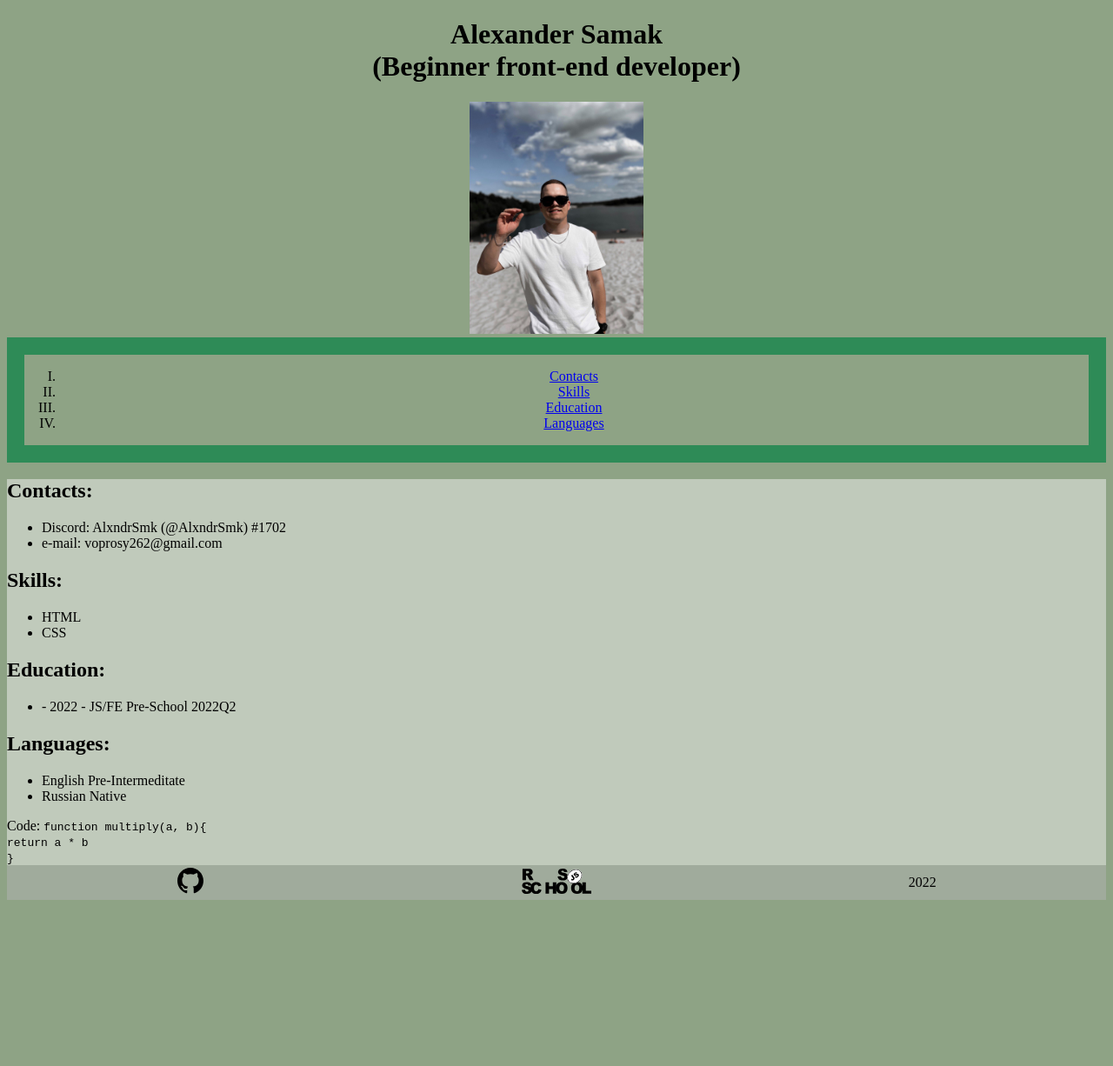
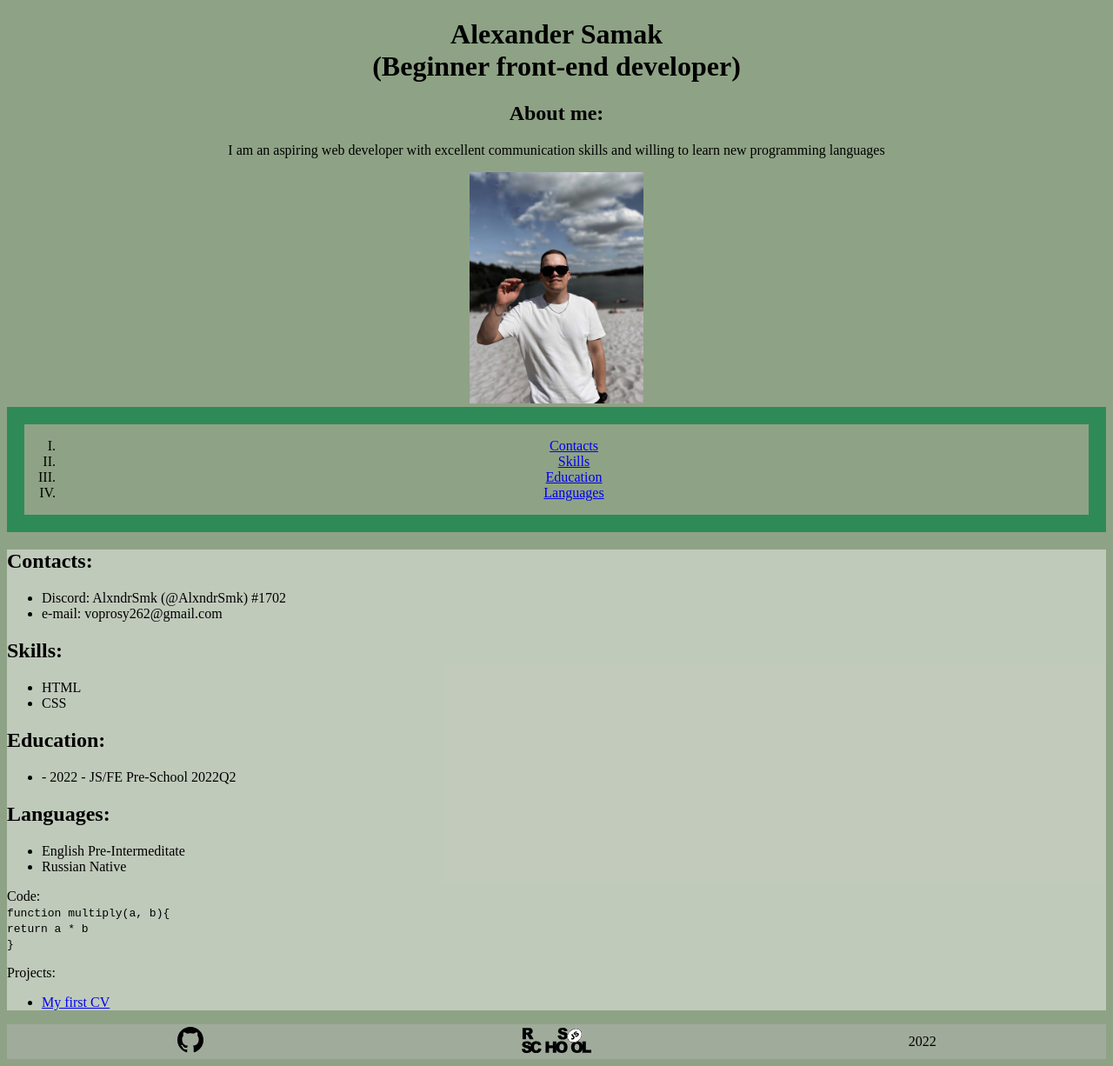
Before and after one commit to AlxndrSmk/rsschool-cv, a plain HTML site: page index.html in a window 1280 px wide. Shown: the whole page at 87% size. Before the commit the page ends 1043 px from the top, so only its background shows below. Drawn offline with Linux system fonts and the light colour scheme.

Commit message:
feat: add about me

```diff
--- a/index.html
+++ b/index.html
@@ -12,6 +12,9 @@
 <body>
     <header class="header">
         <h1>Alexander Samak <br> (Beginner front-end developer)</h1>
+        <h2>About me:</h2>
+        <p>I am an aspiring web developer with excellent communication skills and willing to learn new programming
+            languages</p>
         <img src="./assets/svg/photo.jpg" alt="my_photo" width="200">
     </header>
     <aside>
@@ -53,13 +56,18 @@
             <li>Russian Native</li>
         </ul>
         <div>
-            Code:
+            Code:<br>
             <code>
             function multiply(a, b){<br>
                 return a * b<br>
             }<br>
             </code>
         </div>
+        <p>Projects:</p>
+        <ul>
+            <li><a href="https://alxndrsmk.github.io/rsschool-cv/" target="_blank">My first CV</a></li>
+        </ul>
+
     </main>
     <footer class="footer">
         <table class="table">
```
